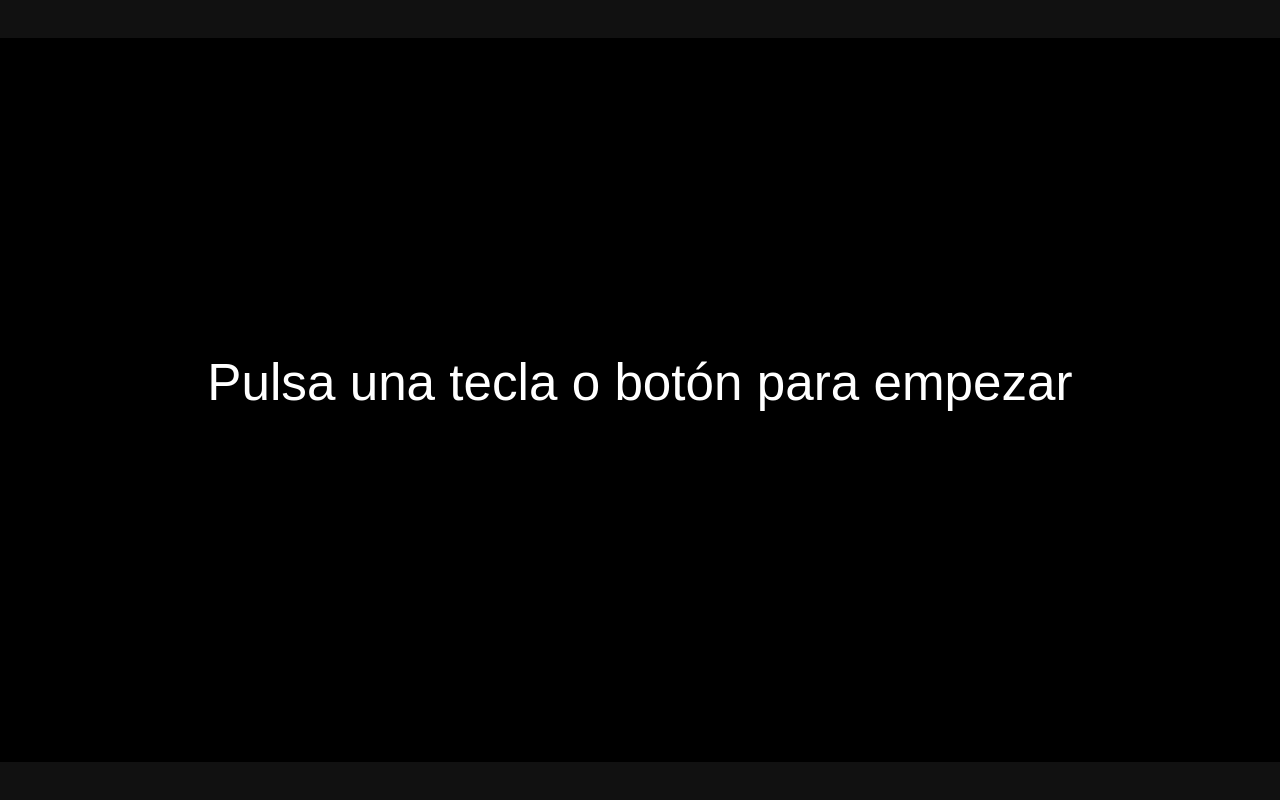
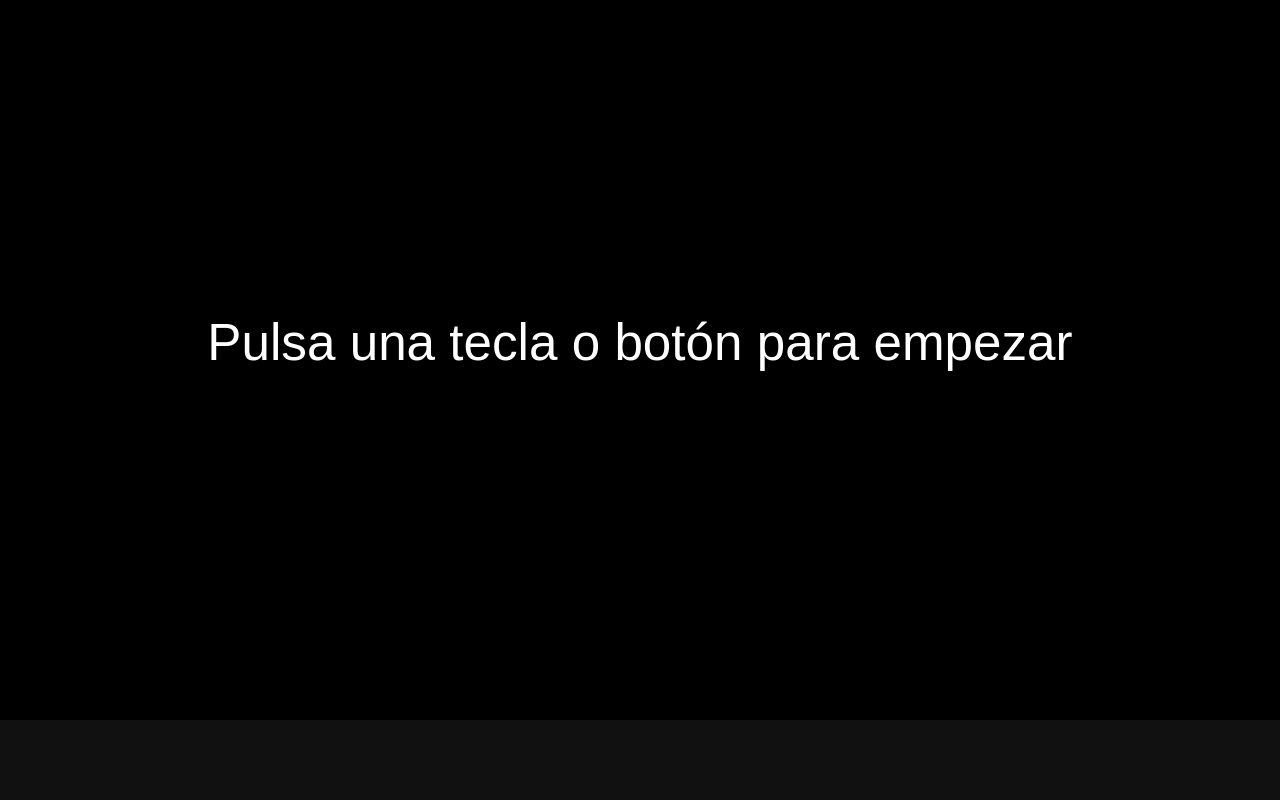
Before and after one commit to JMFlawy/Alimpiar, a plain HTML site: page index.html in a window 1280 px wide. Drawn offline with Linux system fonts and the light colour scheme.

Commit message:
Update Style.css

```diff
--- a/css/Style.css
+++ b/css/Style.css
@@ -11,15 +11,13 @@ html, body {
 #gameWrapper {
   width: 100vw;
   height: 100vh;
-  display: flex;
-  align-items: center;
-  justify-content: center;
   background: #111;
+  overflow: hidden;
 }
 
 #gameCanvas {
+  display: block;
   background: #87cfff;
-  border: 2px solid #000;
+  border: 0;
   image-rendering: pixelated;
-  /* el tamaño real lo controlamos desde JS */
 }
```
